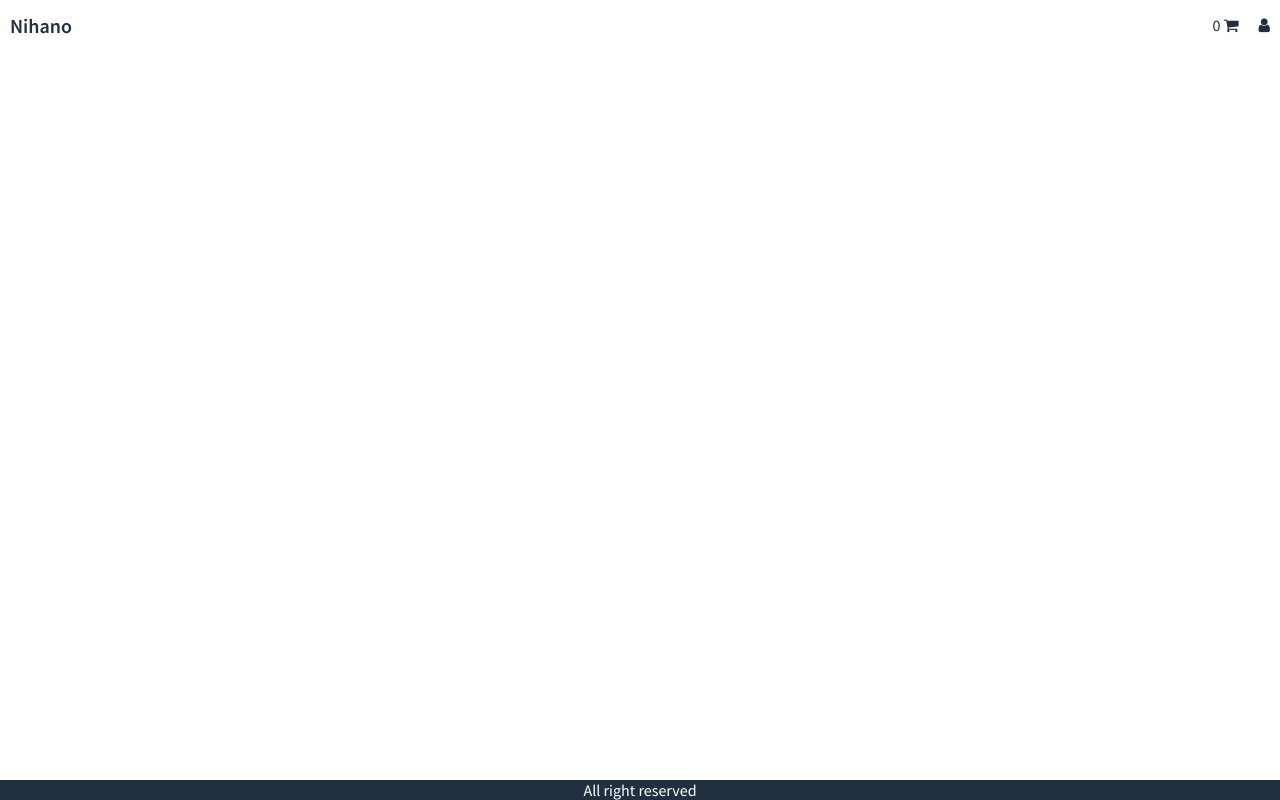
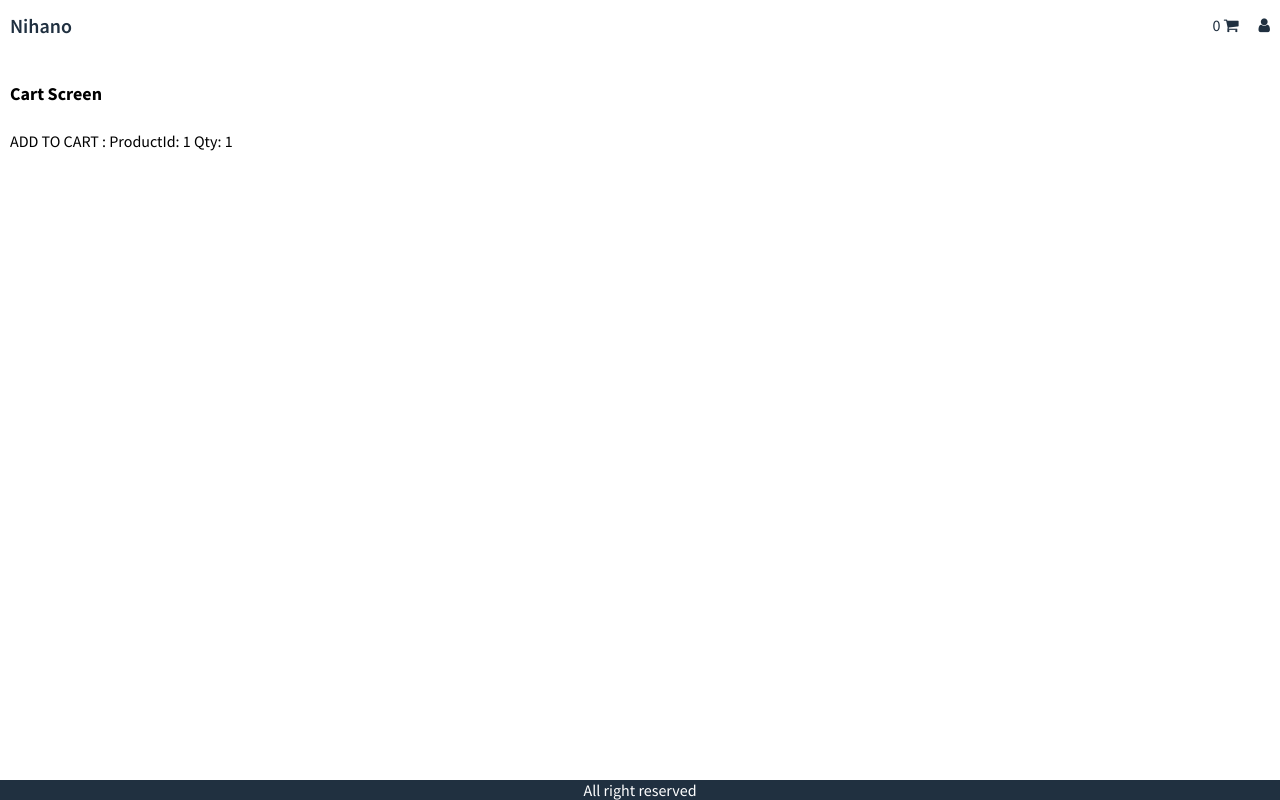
Before and after one commit to Abdallahman-habyarimana/nihano-react-ecommerce, a React (Create React App) app in the folder frontend/: page /cart/1 in a window 1280 px wide. Built offline with nearby package versions, Linux system fonts and the light colour scheme.

Commit message:
Handle Add to Cart Button

```diff
--- a/frontend/src/App.js
+++ b/frontend/src/App.js
@@ -2,6 +2,7 @@ import React from 'react';
 import { BrowserRouter as Router, Route } from 'react-router-dom'
 import ProductScreen from './screens/ProductScreen';
 import HomeScreen from './screens/HomeScreen';
+import CartScreen from './screens/CartScreen';
 
 function App() {
   return (
@@ -17,8 +18,10 @@ function App() {
             </div>
         </header>
         <main>
+          <Route path="/cart/:id?" component={CartScreen} />
           <Route path="/product/:id" component={ProductScreen} />
           <Route path="/" exact component={HomeScreen} />
+
 
         </main>
         <footer className="row center">
--- a/frontend/src/index.css
+++ b/frontend/src/index.css
@@ -172,6 +172,19 @@ footer {
     color: #a02020;
 }
 
+input,
+select,
+textarea {
+    padding: 1rem;
+    border-radius: 0.5rem;
+    border: 0.1rem #a4a4a4 solid;
+    font-size: 1.6rem;
+    font-family: 'Source Sans Pro', sans-serif;
+    -webkit-font-smoothing: antialiased;
+    -moz-osx-font-smoothing: grayscale;
+}
+
+
 .btn {
     padding: 1rem;
     border-radius: 0;
--- /dev/null
+++ b/frontend/src/screens/CartScreen.js
@@ -0,0 +1,15 @@
+import React from 'react';
+
+const CartScreen = (props) => {
+    console.log(props)
+    const productId = props.match.params.id
+    const qty = props.location.search ? Number(props.location.search.split('=')[1]) : 1;
+    return (
+        <div>
+            <h1> Cart Screen </h1>
+            <p>ADD TO CART : ProductId: {productId} Qty: {qty} </p>
+        </div>
+     );
+}
+
+export default CartScreen;
--- a/frontend/src/screens/ProductScreen.js
+++ b/frontend/src/screens/ProductScreen.js
@@ -1,4 +1,4 @@
-import React, { useEffect } from 'react';
+import React, { useEffect, useState } from 'react';
 import { Link } from 'react-router-dom';
 import Rating from '../components/Rating';
 import { useDispatch, useSelector } from 'react-redux';
@@ -10,11 +10,16 @@ const ProductScreen = (props) => {
     const dispatch = useDispatch();
     const productDetails = useSelector( state => state.productDetails )
     const productId = props.match.params.id
+    const [qty, setQty] = useState(1)
     const { error, loading, product } = productDetails;
     useEffect(()=> {
      dispatch(detailsProduct(productId))
     },[dispatch, productId])
-    if (!product) return <div>Product Not Found</div>
+
+    const addToCartHandler = () => {
+        props.history.push(`/cart/${productId}?qty=${qty}`)
+    }
+
     return (
         <div>
         { loading ?
@@ -53,9 +58,31 @@ const ProductScreen = (props) => {
                                 <div>{ product.countInStock > 0 ? (<span className="success">In Stock </span>) : (<span className="danger">Not in Stock</span>) }</div>
                             </div>
                         </li>
-                        <li>
-                            <button className="btn btn__primary block">ADD TO CART</button>
-                        </li>
+                        {
+                            product.countInStock > 0 && (
+                                <>
+                                <li>
+                                    <div className="row">
+                                        <div>Qty</div>
+                                        <div>
+                                            <select value={qty} onChange={e => setQty(e.target.value)}>
+                                                {
+                                                    [...Array(product.countInStock).keys()].map(x => (
+                                                        <option key={x+1} value={x+1}>{x + 1}</option>
+                                                    ))
+                                                }
+                                            </select>
+                                        </div>
+                                    </div>
+                                </li>
+                                    <li>
+                                        <button onClick={addToCartHandler} className="btn btn__primary block">ADD TO CART</button>
+                                    </li>
+                                </>
+
+                            )
+                        }
+
                     </ul>
                 </div>
 
```
